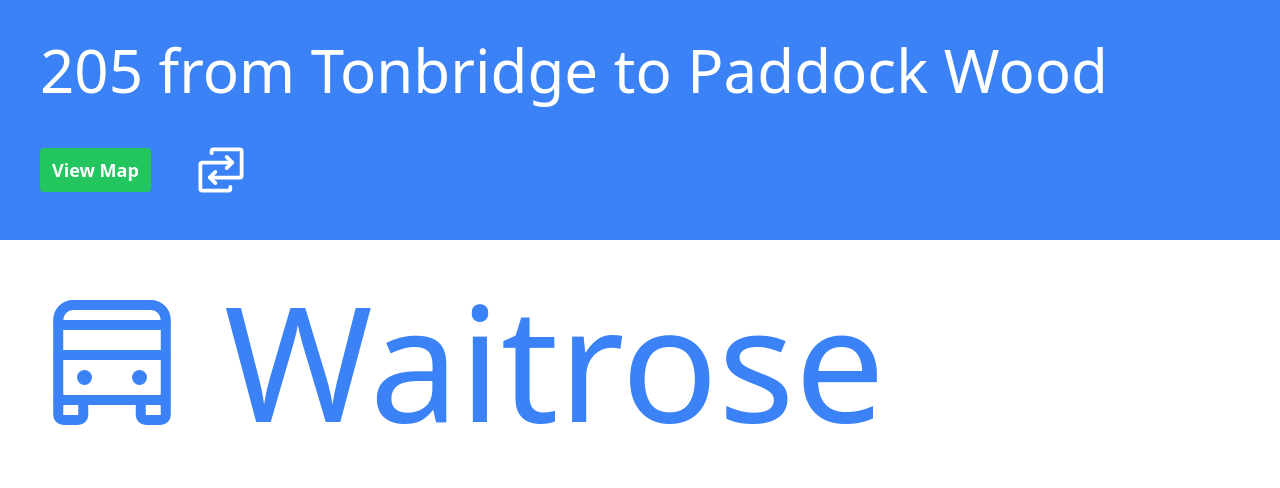
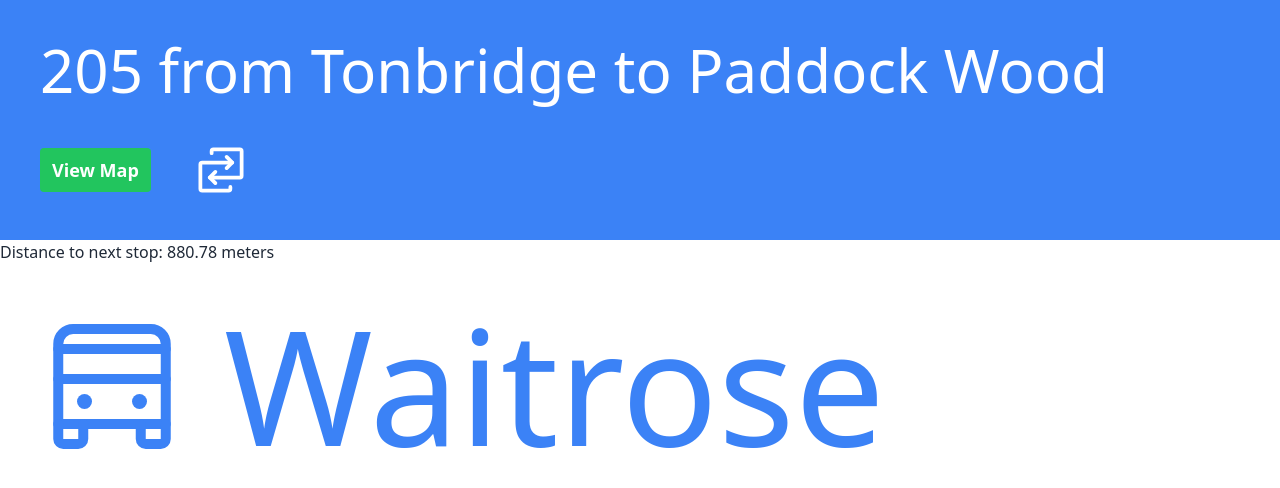
Before and after one commit to Florencehinder/AutoCar, a React (Create React App) app in the folder bus-stop-display/: page / in a window 1280 px wide. Shown: the top 488 px of the page. Built offline with nearby package versions, Linux system fonts and the light colour scheme.

Commit message:
adding distance from current location and stop calc in app.js

```diff
--- a/bus-stop-display/src/App.js
+++ b/bus-stop-display/src/App.js
@@ -1,10 +1,11 @@
-import React, { useCallback, useState } from "react";
+import React, { useCallback, useState, useEffect } from "react";
 import RouteHeader from "./components/RouteHeader"; // Adjust the path as necessary
 import CurrentStop from "./components/CurrentStop"; // Adjust the path as necessary
 import MapContainer from "./components/MapContainer";
 import TwoOhFive from "./data/routes/205.json";
 import BusStops from "./data/custom/205.json";
 import "leaflet/dist/leaflet.css";
+import { getHaversineDistance } from "./utils/getHaversineDistance.ts";
 
 function App() {
   const line = TwoOhFive.TransXChange.Services.Service.Lines.Line;
@@ -15,6 +16,23 @@
     lat: 51.18153,
     long: 0.38451,
   });
+  const nextStop = { lat: 51.174772, long: 0.377919 };
+
+  // State to store the calculated distance
+  const [distanceToNextStop, setDistanceToNextStop] = useState(0);
+
+  useEffect(() => {
+    // Calculate the distance
+    const distance = getHaversineDistance(
+      geolocation.lat,
+      geolocation.long,
+      nextStop.lat,
+      nextStop.long
+    );
+
+    // Update the distance state
+    setDistanceToNextStop(distance);
+  }, [geolocation]); // Recalculate if the geolocation changes
 
   const handleGeolocation = useCallback(
     (lat, long) => setGeolocation({ lat, long }),
@@ -22,7 +40,6 @@
   );
   console.log(geolocation);
   //// Things to still add:
-  // - Current GPS coordinates
   // - Route Line Displayed
   // - Play Audio when within 150 ms
 
@@ -38,6 +55,10 @@
         destination={line.OutboundDescription.Destination}
         reverse={reverse}
       />
+      <div>
+        <p>Distance to next stop: {distanceToNextStop.toFixed(2)} meters</p>
+      </div>
+
       <div className="h-full w-full relative">
         {showMap ? (
           <MapContainer
--- /dev/null
+++ b/bus-stop-display/src/components/NextStop.js
@@ -0,0 +1,14 @@
+// NextStop.js
+import React from "react";
+import { Bus } from "phosphor-react";
+
+const NextStop = ({ stopName }) => {
+  return (
+    <div className="flex items-center align-middle justify-left text-blue-500 px-8 text-10xl gap-8">
+      <Bus size={160} />
+      {stopName}
+    </div>
+  );
+};
+
+export default NextStop;
```
